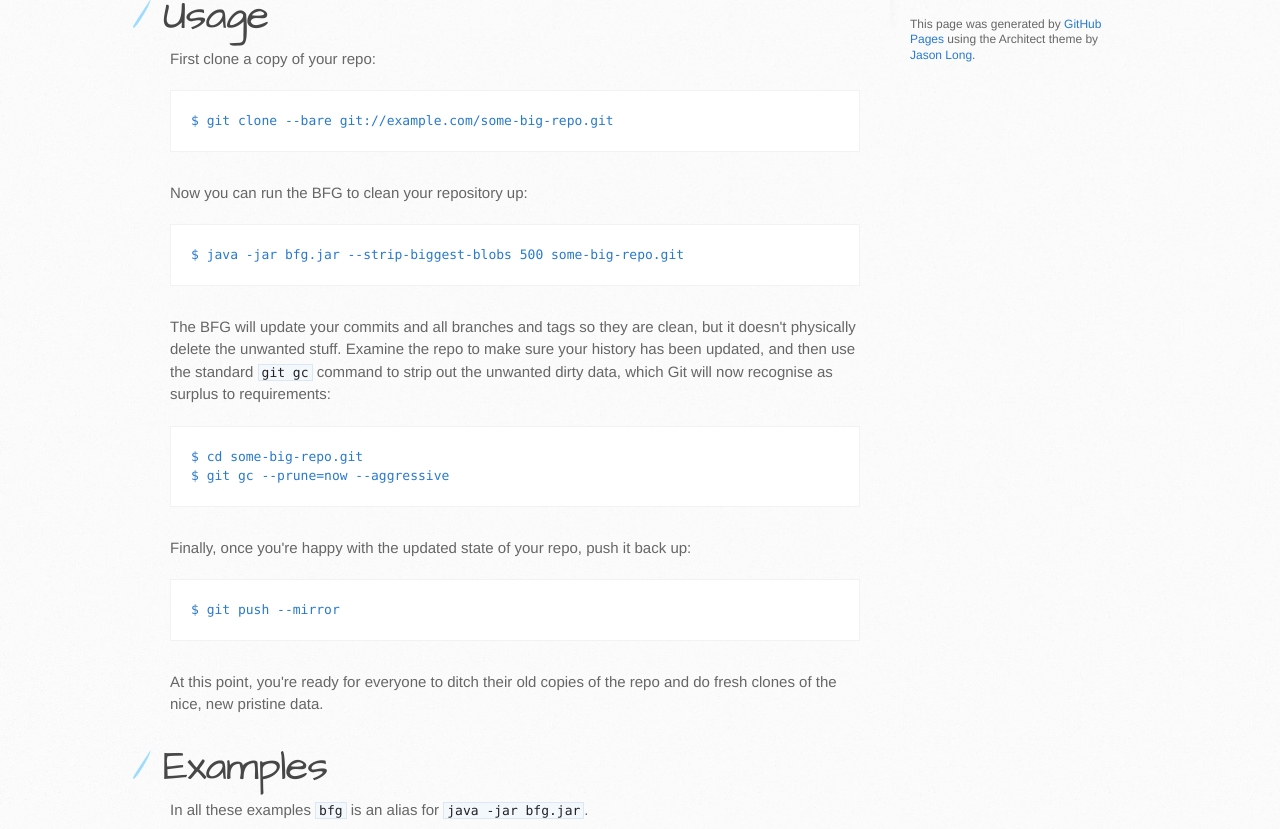
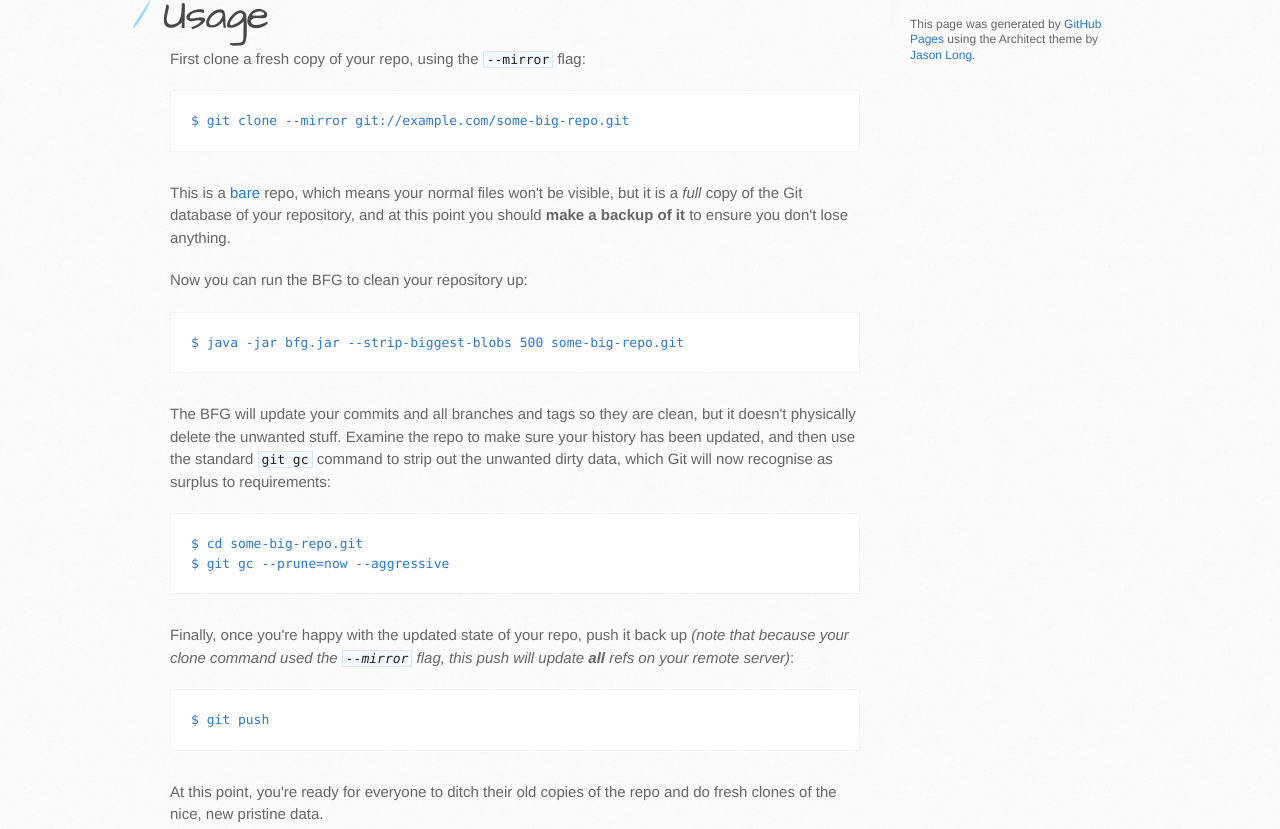
Before and after one commit to rtyley/bfg-repo-cleaner, a plain HTML site: page index.html in a window 1280 px wide. Shown: the part 760-1589 px from the top of the page. Drawn offline with nearby package versions, Linux system fonts and the light colour scheme.

Commit message:
Update instructions to ensure full repo mirror is used

```diff
--- a/index.html
+++ b/index.html
@@ -48,9 +48,12 @@
 </ul>
 
 <h1 id="usage">Usage</h1>
-<p>First clone a copy of your repo:</p>
-<pre><code>$ git clone --bare git://example.com/some-big-repo.git
+<p>First clone a fresh copy of your repo, using the <a href="http://stackoverflow.com/q/3959924/438886"><code>--mirror</code></a> flag:</p>
+<pre><code>$ git clone --mirror git://example.com/some-big-repo.git
 </code></pre>
+<p>This is a <a href="http://git-scm.com/docs/gitglossary.html#def_bare_repository">bare</a>
+repo, which means your normal files won't be visible, but it is a <em>full</em> copy of the Git database of your repository, and at this point
+you should <strong>make a backup of it</strong> to ensure you don't lose anything.</p>
 <p>Now you can run the BFG to clean your repository up:</p>
 <pre><code>$ java -jar <a class="latest-download-link" href="#download">bfg.jar</a> --strip-biggest-blobs 500 some-big-repo.git
 </code></pre>
@@ -58,8 +61,8 @@
 <pre><code>$ cd some-big-repo.git
 $ git gc --prune=now --aggressive
 </code></pre>
-<p>Finally, once you're happy with the updated state of your repo, push it back up:</p>
-<pre><code>$ git push --mirror</code></pre>
+<p>Finally, once you're happy with the updated state of your repo, push it back up <em>(note that because your clone command used the <code>--mirror</code> flag, this push will update <strong>all</strong> refs on your remote server)</em>:</p>
+<pre><code>$ git push</code></pre>
 <p>At this point, you're ready for everyone to ditch their old copies of the repo and do fresh clones of the nice, new pristine data.</p>
 
 <h1 id="examples">Examples</h1>
```
